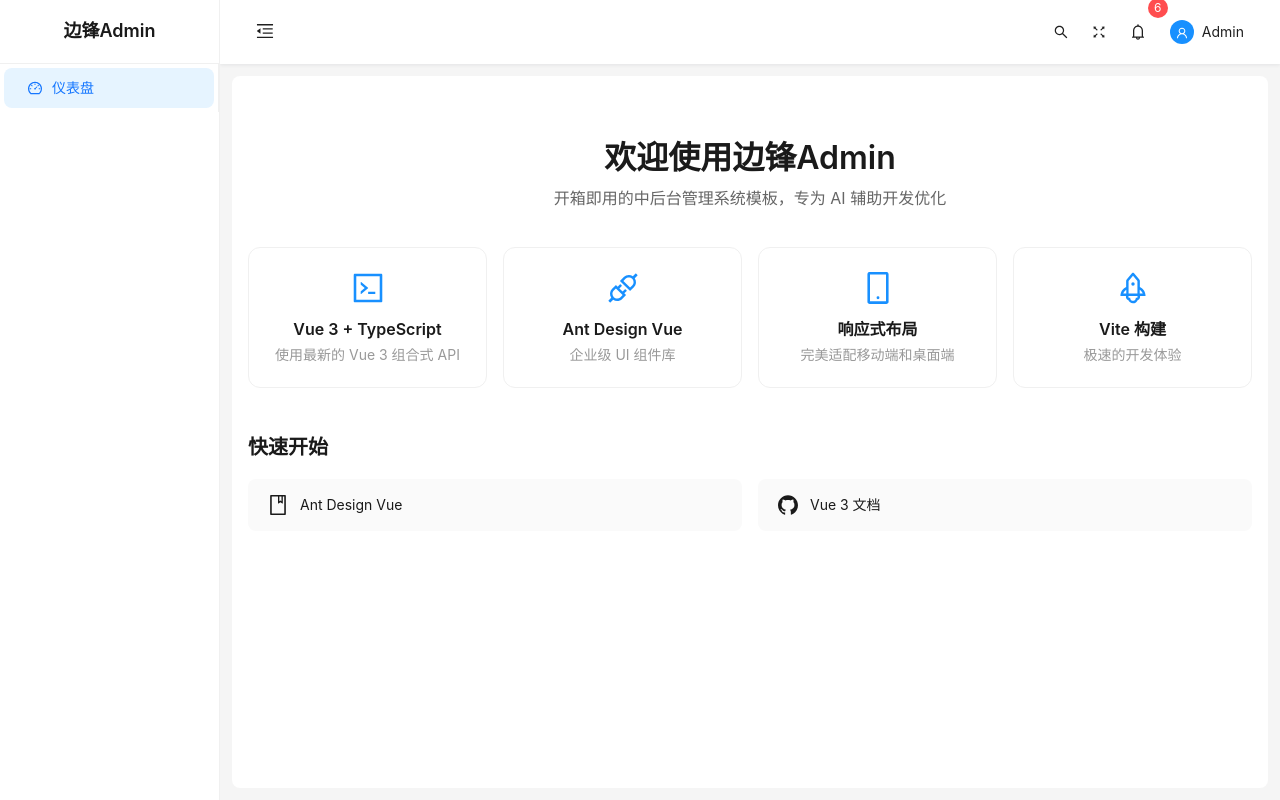
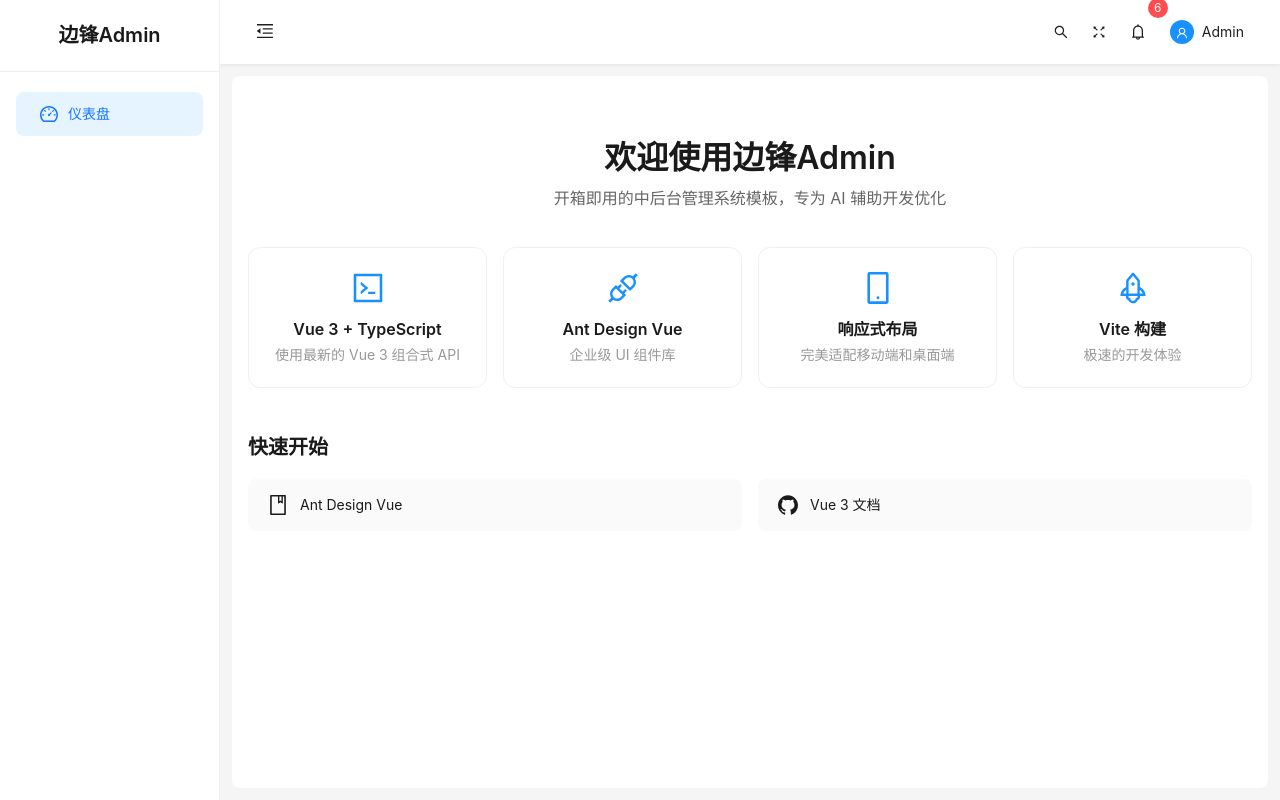
Before and after one commit to yangshijunx/bf-vue-template, a Vue app: page /dashboard in a window 1280 px wide. Built offline with nearby package versions, Linux system fonts and the light colour scheme; the HTML template or start-up script is replaced by a standard one.

Commit message:
fix 修改侧边栏样式

```diff
--- a/src/layouts/Sidebar.vue
+++ b/src/layouts/Sidebar.vue
@@ -115,11 +115,12 @@
   border-right: 1px solid #f0f0f0;
 
   .logo {
-    height: 64px;
+    height: 72px;
     display: flex;
     align-items: center;
     justify-content: center;
-    padding: 0 16px;
+    padding: 0 20px;
+    margin-bottom: 8px;
     border-bottom: 1px solid #f0f0f0;
 
     .logo-icon {
@@ -127,16 +128,48 @@
     }
 
     .logo-text-mini {
-      font-size: 20px;
+      font-size: 22px;
       font-weight: 600;
       color: #1890ff;
     }
 
     .logo-text {
-      font-size: 18px;
+      font-size: 20px;
       font-weight: 600;
       color: #1a1a1a;
       white-space: nowrap;
+    }
+  }
+
+  // 菜单样式优化
+  :deep(.ant-menu) {
+    padding: 8px 12px;
+    border-inline-end: none !important;
+
+    .ant-menu-item {
+      height: 44px;
+      line-height: 44px;
+      margin-bottom: 6px;
+      border-radius: 8px;
+    }
+
+    .ant-menu-submenu-title {
+      height: 44px;
+      line-height: 44px;
+      border-radius: 8px;
+    }
+
+    .ant-menu-submenu {
+      margin-bottom: 6px;
+
+      .ant-menu-item {
+        margin-bottom: 4px;
+      }
+    }
+
+    .ant-menu-item-icon,
+    .anticon {
+      font-size: 18px;
     }
   }
 }
```
